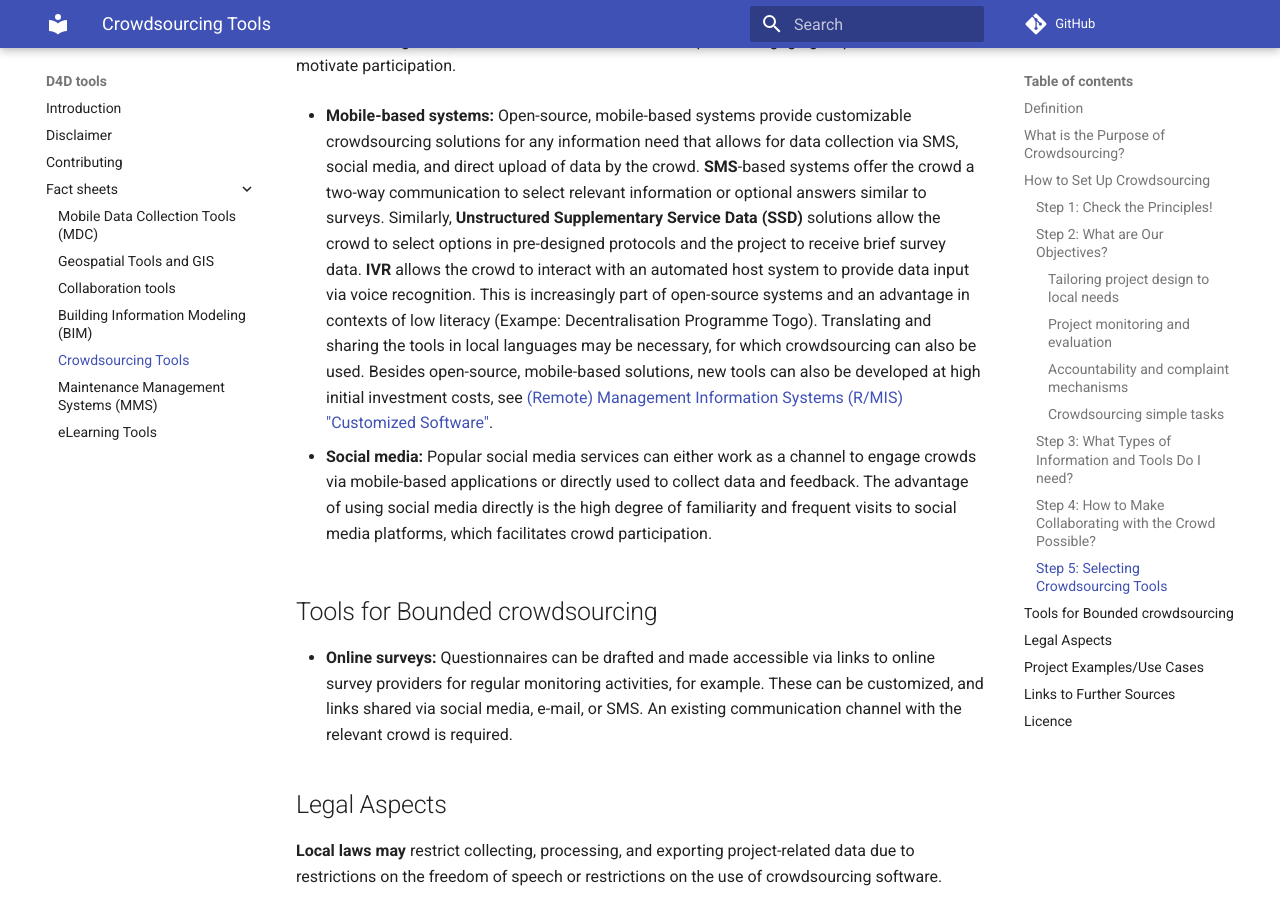
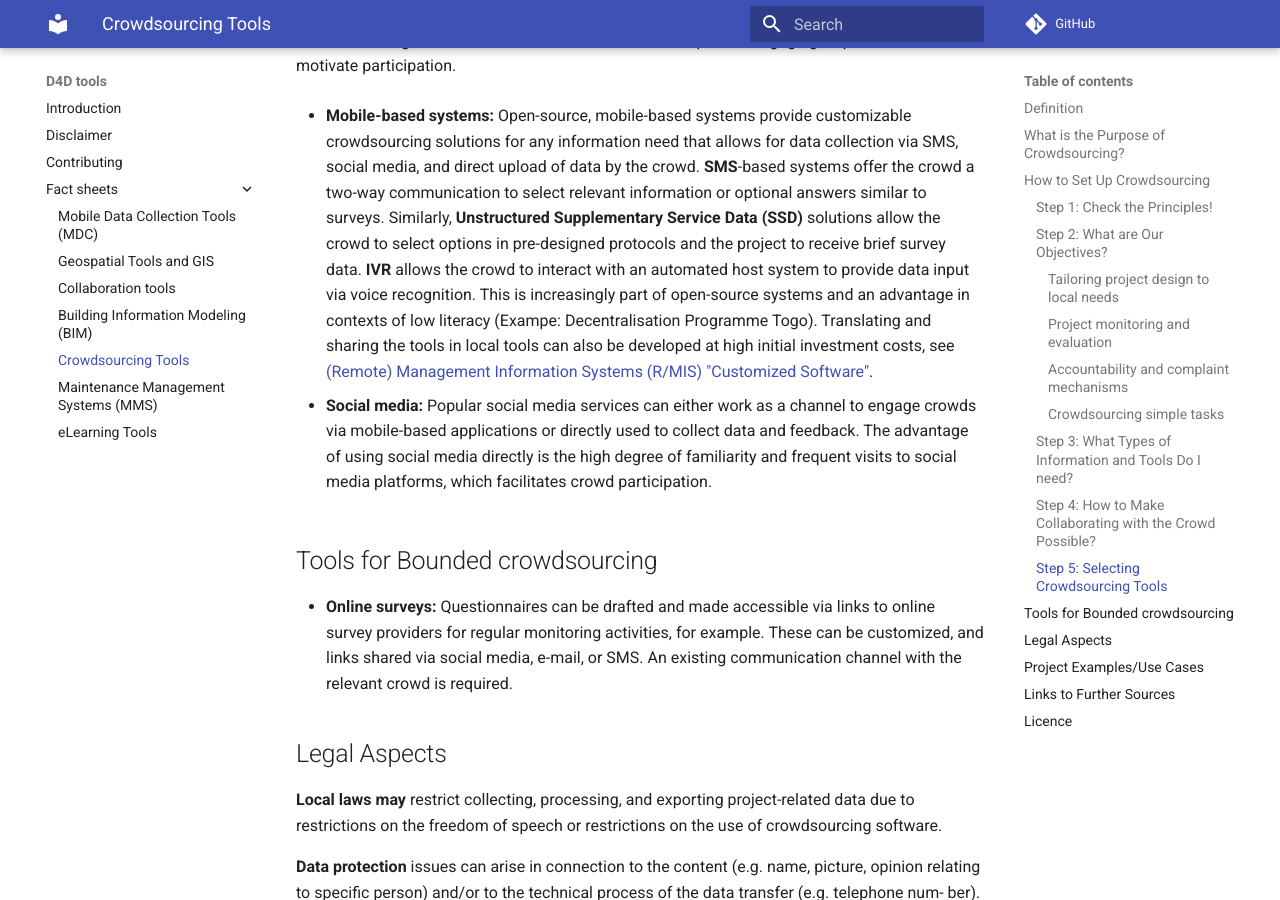
Before and after one commit to openkfw/d4dtools, an MkDocs documentation site: the page built from docs/cst.md, in a window 1280 px wide and 900 px high, scrolled down 2640 px. Built offline with MkDocs 1.6.1 and Material for MkDocs 9.7.7, drawn with Linux system fonts in a browser that asks for light colours; comment, search, counter and statistics services are not loaded.

Commit message:
Fix comments
This should fix some of the comments by @JottzumO

```diff
--- a/docs/cst.md
+++ b/docs/cst.md
@@ -125,18 +125,9 @@
     allows for data collection via SMS, social media, and direct upload
     of data by the crowd. **SMS**-based systems offer the crowd a
     two-way communication to select relevant information or optional
-    answers similar to surveys. Similarly, **Unstructured Supplementary Service Data (SSD)** solutions allow the crowd to select options in pre-designed protocols and the project to receive brief survey data. **IVR** allows the crowd to
- interact with an automated host system to provide data input via voice recognition. This is increasingly part of
- open-source systems and an advantage in contexts of low literacy
- (Exampe: Decentralisation Programme Togo). Translating and sharing
- the tools in local languages may be necessary, for which crowdsourcing
- can also be used. Besides open-source, mobile-based solutions, new
- tools can also be developed at high initial investment costs, see [(Remote) Management Information Systems (R/MIS) "Customized Software"](rmis.md).
+    answers similar to surveys. Similarly, **Unstructured Supplementary Service Data (SSD)** solutions allow the crowd to select options in pre-designed protocols and the project to receive brief survey data. **IVR** allows the crowd to interact with an automated host system to provide data input via voice recognition. This is increasingly part of open-source systems and an advantage in contexts of low literacy (Exampe: Decentralisation Programme Togo). Translating and sharing the tools in local tools can also be developed at high initial investment costs, see [(Remote) Management Information Systems (R/MIS) "Customized Software"](rmis.md).
 
--   **Social media:** Popular social media services can either work as a channel to engage crowds via mobile-based applications or directly used to collect data and feedback. The advantage of using
- social media directly is the high degree of familiarity and frequent
- visits to social media platforms, which facilitates crowd
- participation.
+-   **Social media:** Popular social media services can either work as a channel to engage crowds via mobile-based applications or directly used to collect data and feedback. The advantage of using social media directly is the high degree of familiarity and frequent visits to social media platforms, which facilitates crowd participation.
 
 ## Tools for Bounded crowdsourcing
 
```
